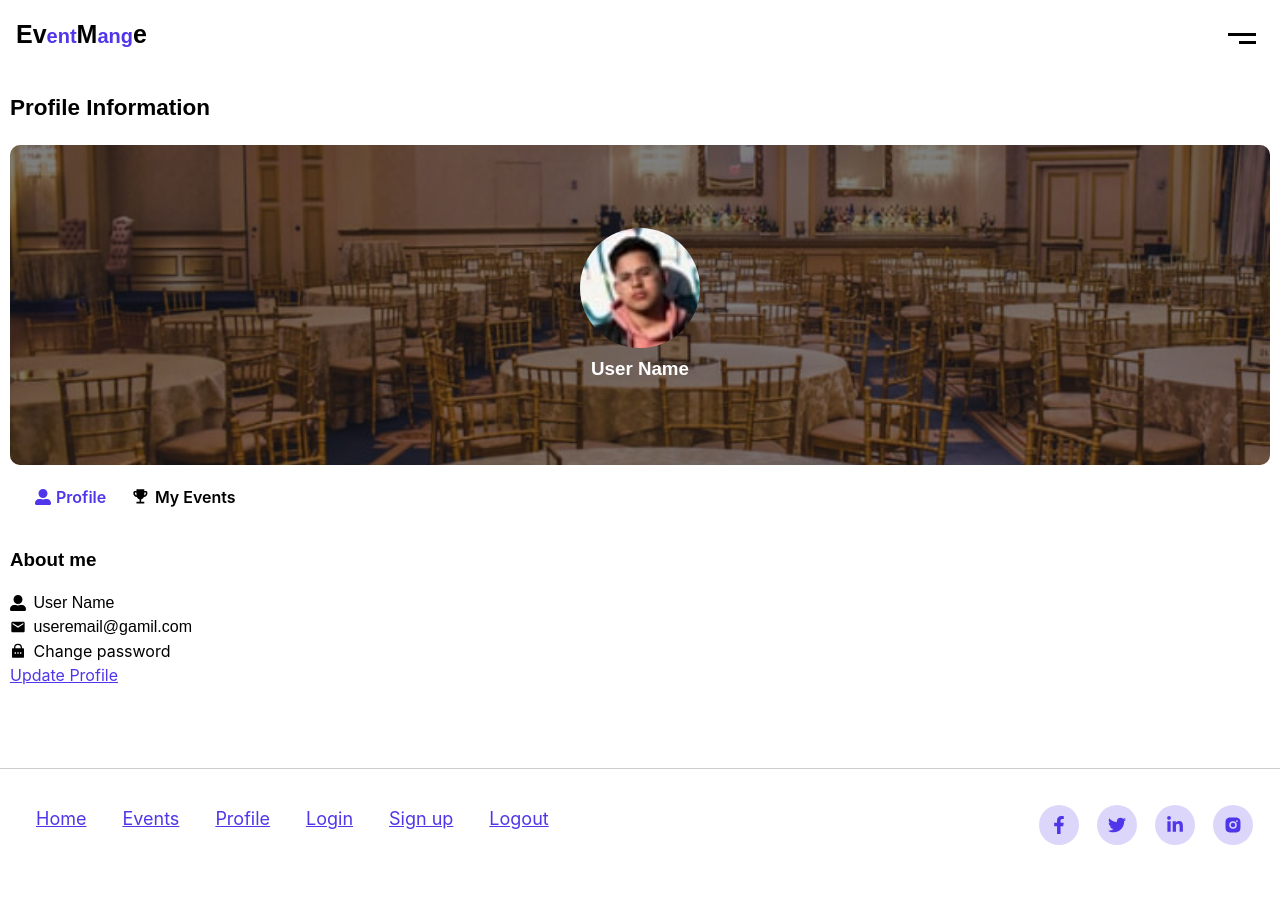
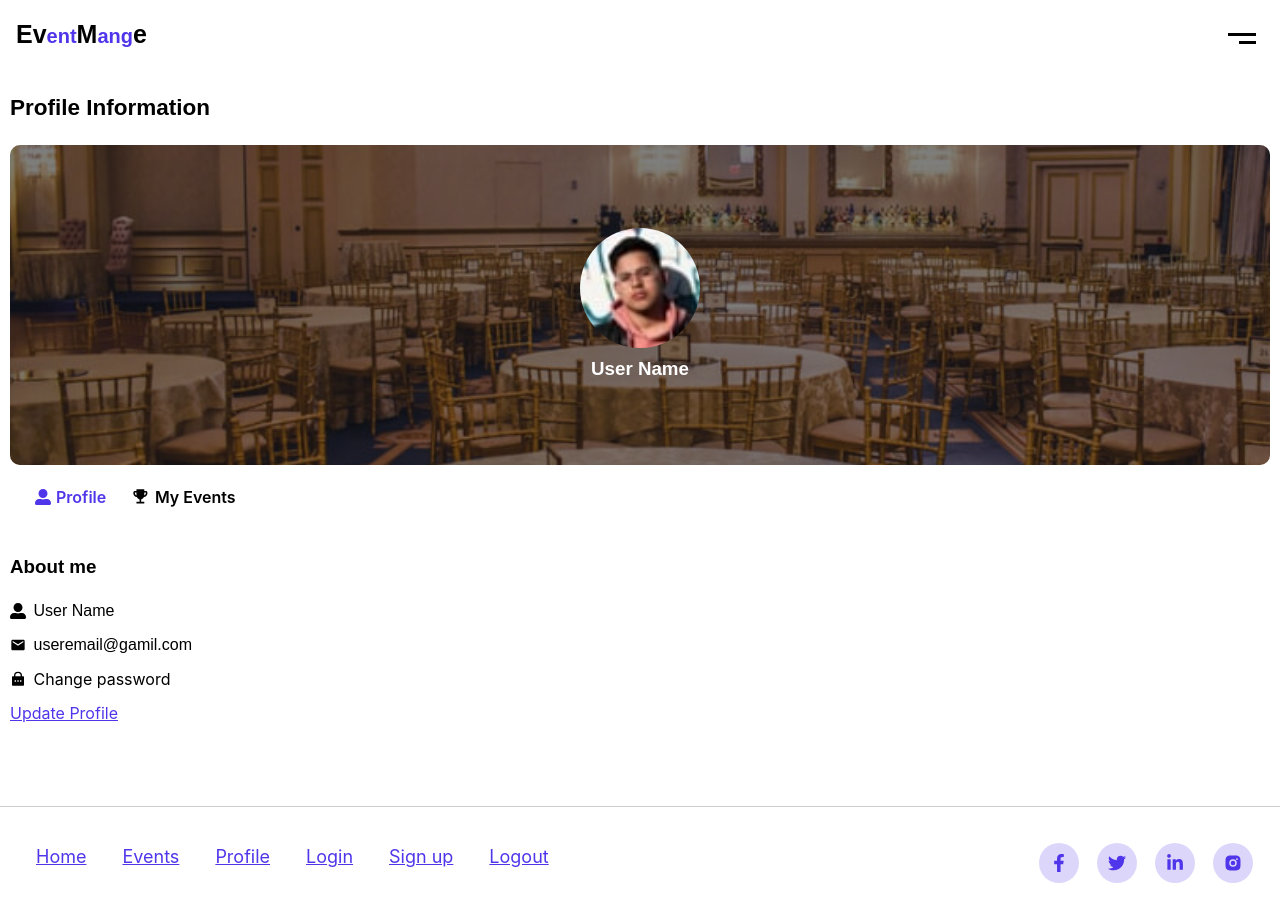
Before and after one commit to EnayetHossain/event-mange-client, a React (Create React App) app: page /profile in a window 1280 px wide. Before the commit the page ends 881 px from the top, so only its background shows below. Built offline with nearby package versions, Linux system fonts and the light colour scheme.

Commit message:
user schema edit

```diff
--- a/src/pages/Profile/MyEvents/MyEvents.js
+++ b/src/pages/Profile/MyEvents/MyEvents.js
@@ -4,7 +4,7 @@ import "./MyEvents.css";
 
 const MyEvents = () => {
   return (
-    <div className="desktop-max !mt-56">
+    <div className="desktop-max !mt-14">
       <div className="mb-11 flex justify-between items-center">
         <span className="work-sans inline-block font-bold text-3xl">
           My Events
--- a/src/pages/Profile/ProfileInfo/ProfileInfo.js
+++ b/src/pages/Profile/ProfileInfo/ProfileInfo.js
@@ -10,22 +10,23 @@ const ProfileInfo = () => {
   const [showForm, setShowForm] = useState(false);
 
   return (
-    <div className="desktop-max !mt-11">
+    <div className="desktop-max !mt-14">
       <div className="work-sans font-semibold text-3xl mb-8">About me</div>
       <div className="flex items-center work-sans">
         <FaUserAlt className="mr-3"></FaUserAlt> User Name
       </div>
-      <div className="flex items-center work-sans">
+      <div className="flex items-center work-sans my-4">
         <MdEmail className="mr-3"></MdEmail> useremail@gamil.com
       </div>
-      <button className="flex items-center" onClick={()=> setShowForm(true)}>
+      <button
+        className="flex items-center mb-4"
+        onClick={() => setShowForm(true)}
+      >
         <RiLockPasswordFill className="mr-3"></RiLockPasswordFill> Change
         password
       </button>
 
-      {
-        showForm && <ProfileForm setShowForm={setShowForm}></ProfileForm>
-      }
+      {showForm && <ProfileForm setShowForm={setShowForm}></ProfileForm>}
 
       <Link className="" to={"/update-profile"}>
         Update Profile
--- a/tailwind.config.js
+++ b/tailwind.config.js
@@ -12,5 +12,4 @@ module.exports = {
       },
     },
   },
-  plugins: [],
 }
```
